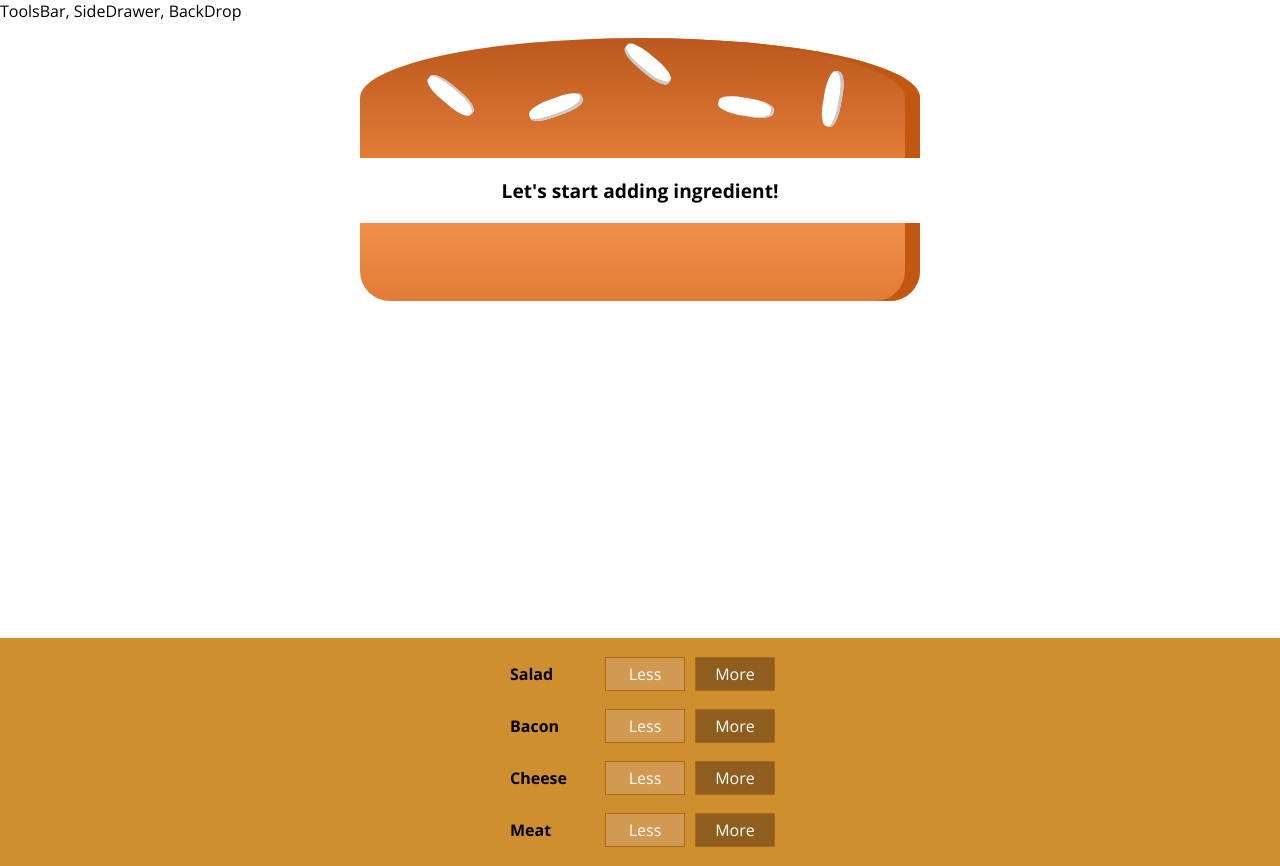
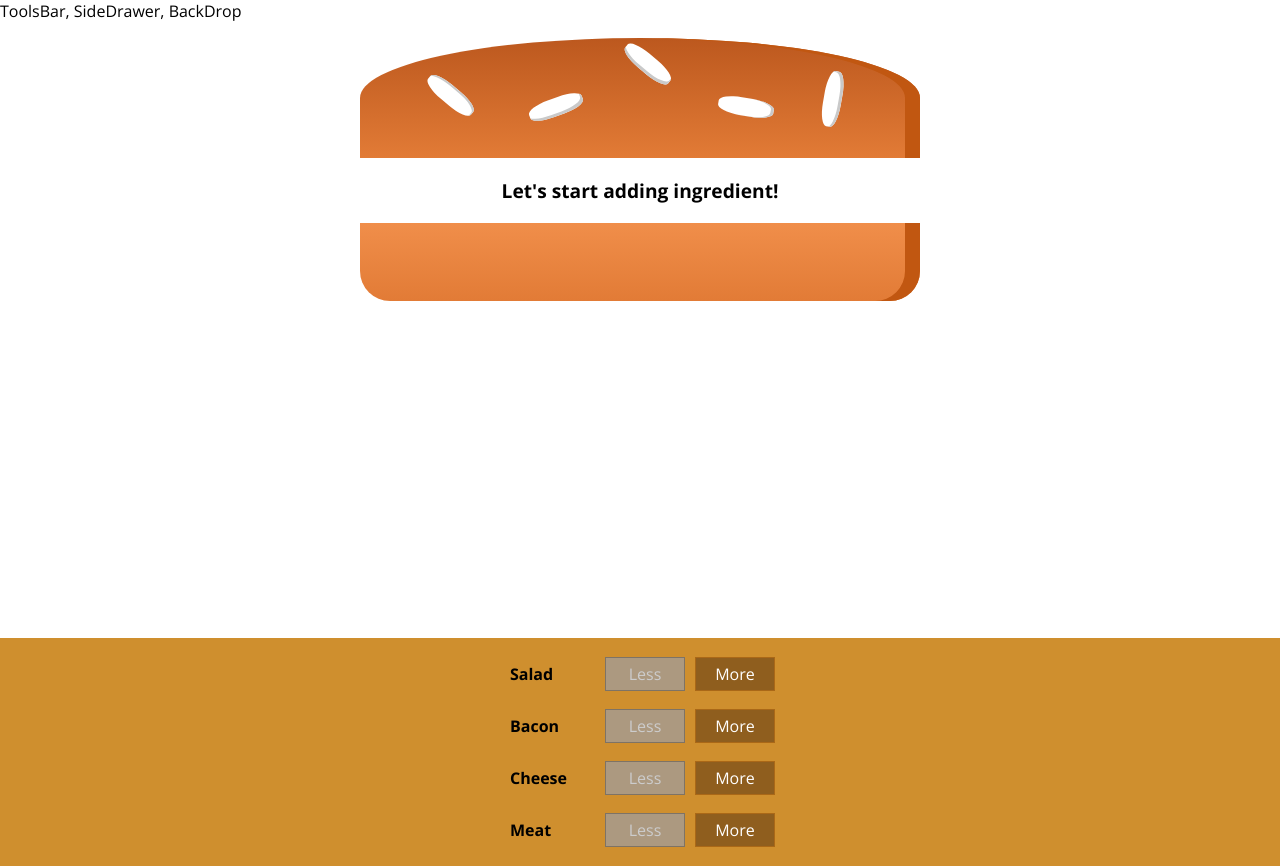
Before and after one commit to Chiibi/TryReact, a React (Create React App) app in the folder burger-builder/: page / in a window 1280 px wide. Built offline with nearby package versions, Linux system fonts and the light colour scheme.

Commit message:
[Update] Safety remove ingredient

```diff
--- a/burger-builder/src/components/Burger/BuildControls/BuildControl/BuildControl.jsx
+++ b/burger-builder/src/components/Burger/BuildControls/BuildControl/BuildControl.jsx
@@ -4,7 +4,7 @@ import './BuildControl.css'
 const buildControl = (props) => (
   <div className="BuildControl">
     <div className="Label">{ props.label }</div>
-    <button className="Less">Less</button>
+    <button className="Less" onClick={ props.removed } disabled={ props.disabled }>Less</button>
     <button className="More" onClick={ props.added }>More</button>
   </div>
 )
--- a/burger-builder/src/components/Burger/BuildControls/BuildControls.jsx
+++ b/burger-builder/src/components/Burger/BuildControls/BuildControls.jsx
@@ -15,7 +15,9 @@ const buildControls = (props) => (
             <BuildControl
 							key={ ctrl.label }
 							label={ ctrl.label }
-							added={ () => props.ingredientAdd(ctrl.type) } />
+							added={ () => props.ingredientAdd(ctrl.type) }
+							removed={ () => props.ingredientRemove(ctrl.type) }
+							disabled={ props.disabled[ctrl.type] } />
         ))}
     </div>
 )
--- a/burger-builder/src/containers/BurgerBuilder/BurgerBuilder.jsx
+++ b/burger-builder/src/containers/BurgerBuilder/BurgerBuilder.jsx
@@ -1,7 +1,6 @@
 import React, { Component } from 'react'
 import Aux from '../../hoc/auxiliary'
 import Burger from '../../components/Burger/Burger'
-import buildControls from '../../components/Burger/BuildControls/BuildControls';
 import BuildControls from '../../components/Burger/BuildControls/BuildControls'
 
 const INGREDIENT_PRICE = {
@@ -43,15 +42,34 @@ class BurgerBuilder extends Component {
   }
 
   removeIngredientHandler = (type) => {
+    const oldAmount = this.state.ingredients[type]
+    if (oldAmount <= 0) { return }
+    const updateAmount = oldAmount - 1
+    const updateIngredients = { ...this.state.ingredients }
+    updateIngredients[type] = updateAmount
 
+    const priceDeduction = INGREDIENT_PRICE[type]
+    const oldPrice = this.state.totalPrice
+    const newPrice = oldPrice - priceDeduction
+
+    this.setState({
+      totalPrice: newPrice,
+      ingredients: updateIngredients
+    })
   }
 
   render() {
+    const disabledInfo = { ...this.state.ingredients }
+    for (let key in disabledInfo) {
+      disabledInfo[key] = disabledInfo[key] <= 0
+    }
     return (
       <Aux>
         <Burger ingredient={ this.state.ingredients }/>
         <BuildControls
-          ingredientAdd={ this.addIngredientHandler } />
+          ingredientAdd={ this.addIngredientHandler }
+          ingredientRemove={ this.removeIngredientHandler }
+          disabled={ disabledInfo } />
       </Aux>
     )
   }
```
